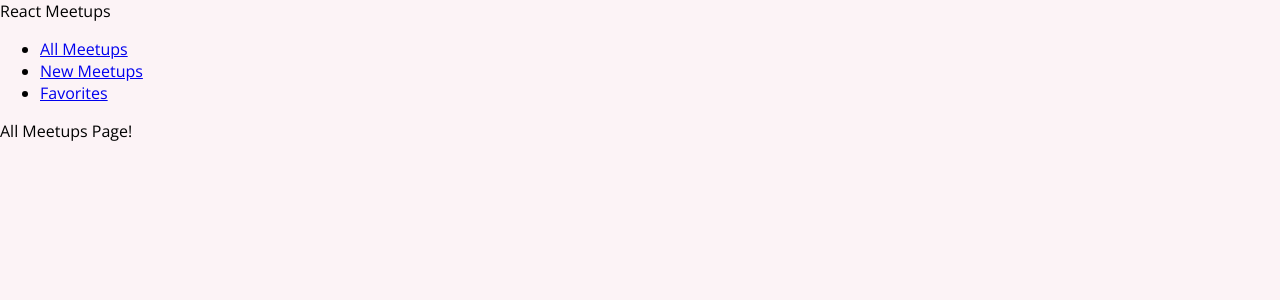
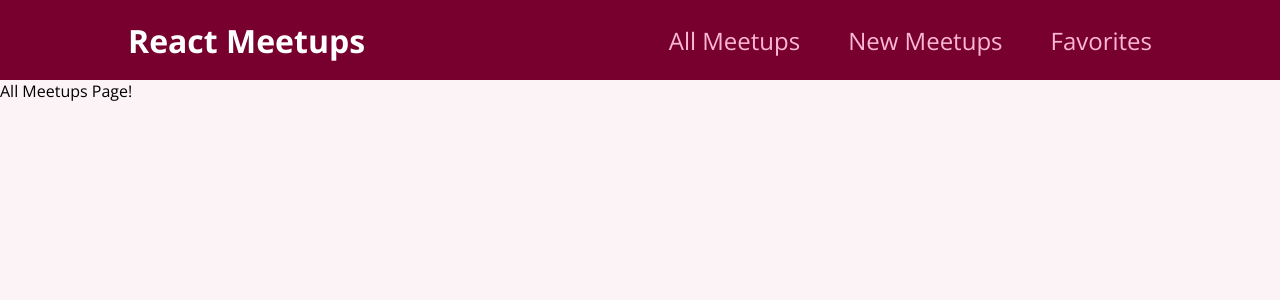
Before and after one commit to tharindu432/nextjs, a React (Create React App) app: page / in a window 1280 px wide. Shown: the top 300 px of the page. Built offline with nearby package versions, Linux system fonts and the light colour scheme.

Commit message:
dummy meeting data added and styled to the nav bar

```diff
--- a/src/components/layout/MainNavigation.js
+++ b/src/components/layout/MainNavigation.js
@@ -3,8 +3,8 @@ import classes from './MainNavigation.module.css'
 
 function MainNavigation(){
     return(
-        <header>
-            <div>
+        <header className={classes.header}>
+            <div className={classes.logo}>
                 React Meetups
             </div>
             <nav>
--- a/src/components/layout/MainNavigation.module.css
+++ b/src/components/layout/MainNavigation.module.css
@@ -0,0 +1,47 @@
+.header {
+    width: 100%;
+    height: 5rem;
+    display: flex;
+    align-items: center;
+    justify-content: space-between;
+    background-color: #77002e;
+    padding: 0 10%;
+  }
+
+  .logo {
+    font-size: 2rem;
+    color: white;
+    font-weight: bold;
+  }
+
+  .header ul {
+    list-style: none;
+    margin: 0;
+    padding: 0;
+    display: flex;
+    align-items: baseline;
+  }
+
+  .header li {
+    margin-left: 3rem;
+  }
+
+  .header a {
+    text-decoration: none;
+    font-size: 1.5rem;
+    color: #fcb8d2;
+  }
+
+  .header a:hover,
+  .header a:active,
+  .header a.active {
+    color: white;
+  }
+
+  .badge {
+    background-color: #cc2062;
+    color: white;
+    border-radius: 12px;
+    padding: 0 1rem;
+    margin-left: 0.5rem;
+  }
--- a/src/pages/AllMeetups.js
+++ b/src/pages/AllMeetups.js
@@ -1,3 +1,21 @@
+const DUMMY_DATA=[
+    {
+        id:'m1',
+        title:'this is a first meetup',
+        image:'https://st.depositphotos.com/1594308/2118/i/450/depositphotos_21186965-stock-photo-discussion.jpg',
+        description:'this is a first meetup we get to learn about oop and data structures concepts... '
+    },
+    {
+        id:'m2',
+        title:'this is a second meetup',
+        image:'https://www.ringcentral.com/gb/en/blog/wp-content/uploads/2021/05/happy-manager-leads-a-meeting-in-the-office-scaled.jpg',
+        description:'this is a second meetup we get to learn about oop and data structures concepts... '
+    }
+
+
+
+]
+
 
 function AllMeetups(){
     return(
```
